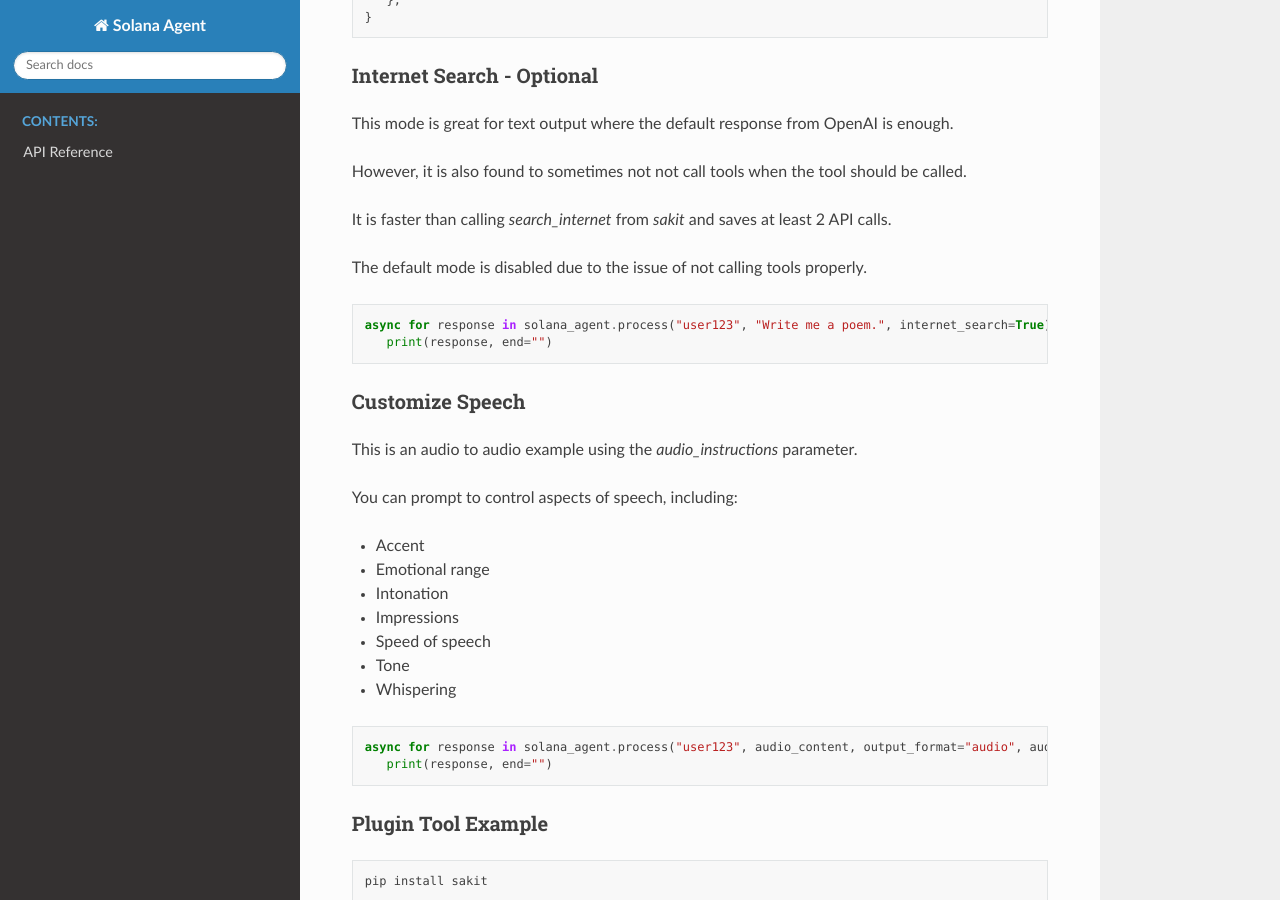
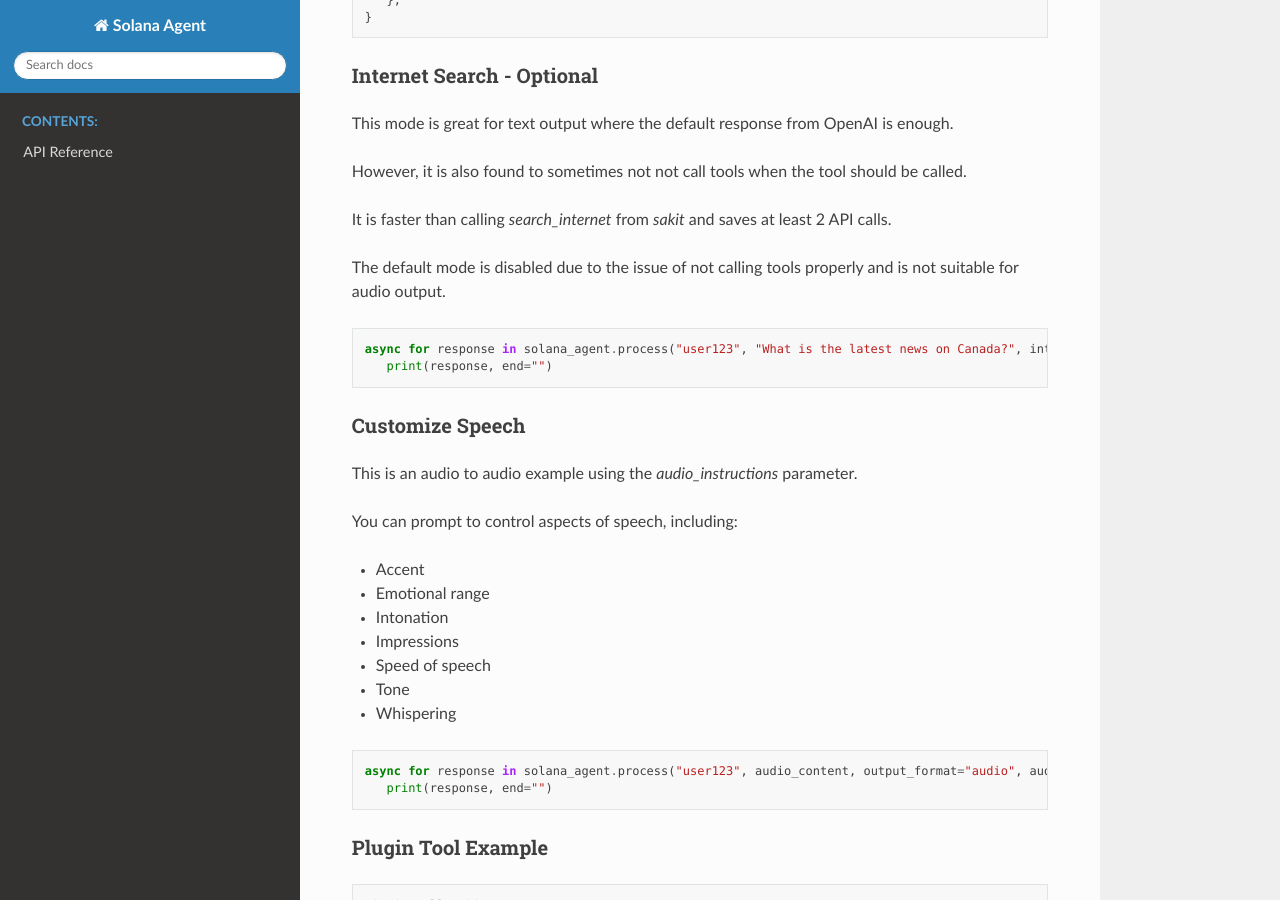
Before and after one commit to truemagic-coder/solana-agent, a Sphinx documentation site: the page built from docs/index.rst, in a window 1280 px wide and 900 px high, scrolled down 3281 px. Built offline with Sphinx 7.4.7 and the Read the Docs theme 3.1.0, drawn with Linux system fonts in a browser that asks for light colours.

```diff
--- a/docs/index.rst
+++ b/docs/index.rst
@@ -196,11 +196,11 @@ However, it is also found to sometimes not not call tools when the tool should b
 
 It is faster than calling `search_internet` from `sakit` and saves at least 2 API calls.
 
-The default mode is disabled due to the issue of not calling tools properly.
+The default mode is disabled due to the issue of not calling tools properly and is not suitable for audio output.
 
 .. code-block:: python
 
-   async for response in solana_agent.process("user123", "Write me a poem.", internet_search=True):
+   async for response in solana_agent.process("user123", "What is the latest news on Canada?", internet_search=True):
       print(response, end="")
 
 
--- a/pyproject.toml
+++ b/pyproject.toml
@@ -1,6 +1,6 @@
 [tool.poetry]
 name = "solana-agent"
-version = "23.0.0"
+version = "23.0.1"
 description = "Agentic IQ"
 authors = ["Bevan Hunt <bevan@bevanhunt.com>"]
 license = "MIT"
```
Also changed, not shown: README.md (+43 -2 lines).
